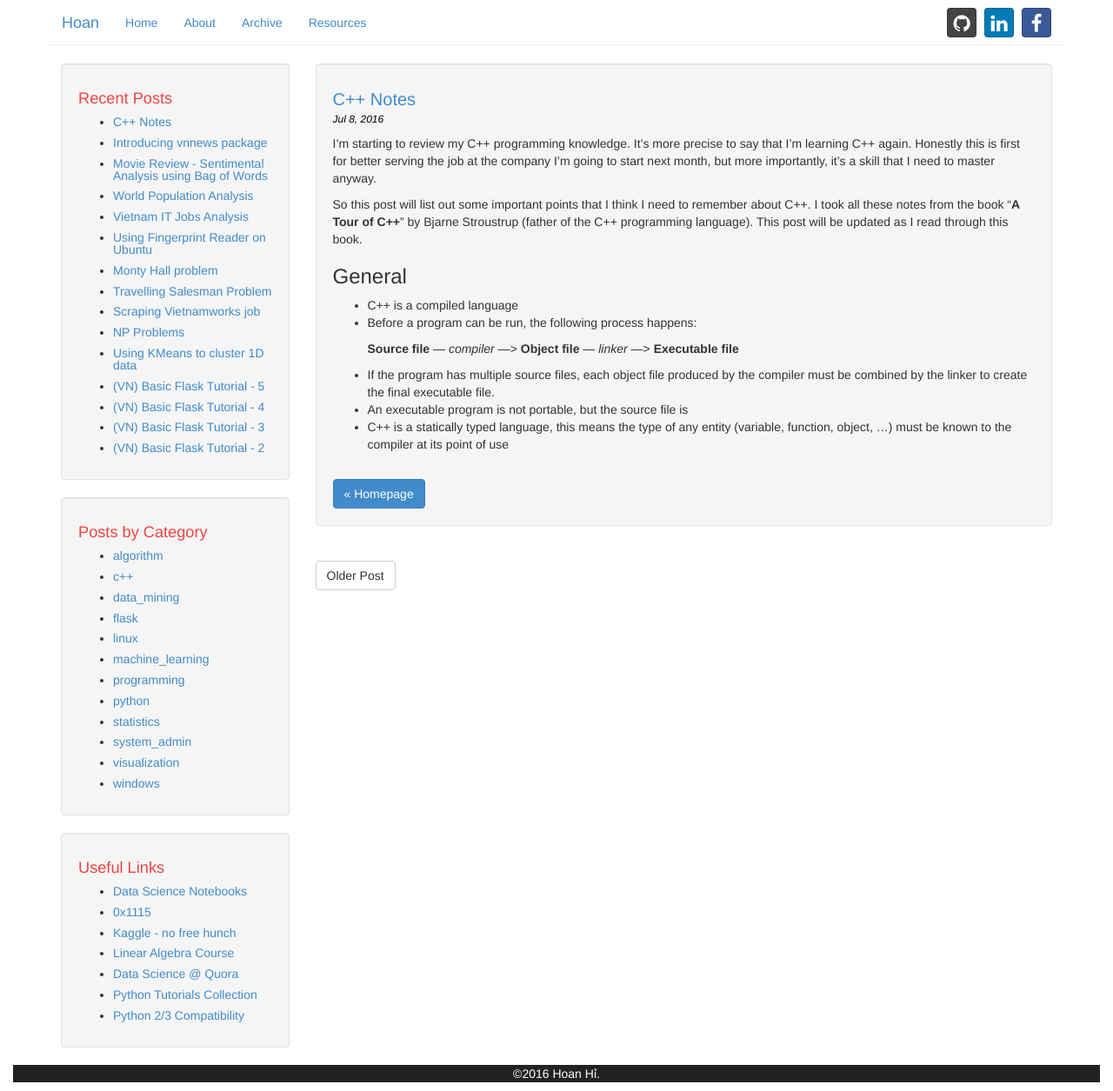
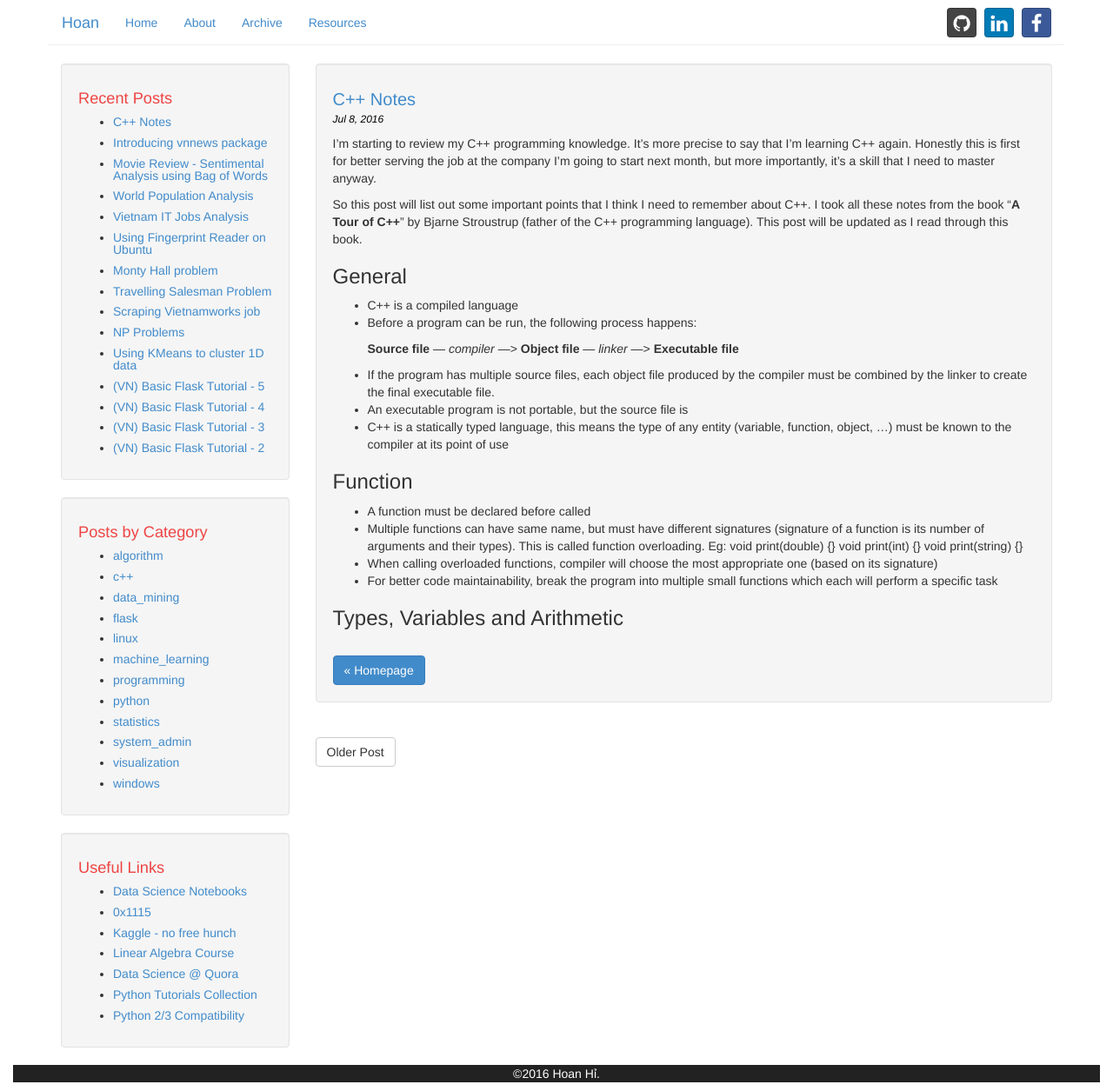
Before and after one commit to hoanvu/hoanvu.github.io, a Jekyll site: the page built from _posts/2016-07-09-c++-notes.md, in a window 1280 px wide. Shown: the whole page at 87% size. Built offline with Jekyll 4.4.1, drawn with Linux system fonts in a browser that asks for light colours.

Commit message:
update c++ notes

```diff
--- a/_posts/2016-07-09-c++-notes.md
+++ b/_posts/2016-07-09-c++-notes.md
@@ -20,3 +20,15 @@ So this post will list out some important points that I think I need to remember
 - If the program has multiple source files, each object file produced by the compiler must be combined by the linker to create the final executable file.
 - An executable program is not portable, but the source file is
 - C++ is a statically typed language, this means the type of any entity (variable, function, object, ...) must be known to the compiler at its point of use
+
+### Function
+
+- A function must be declared before called
+- Multiple functions can have same name, but must have different signatures (signature of a function is its number of arguments and their types). This is called function overloading. Eg:
+    void print(double) {}
+    void print(int) {}
+    void print(string) {}
+- When calling overloaded functions, compiler will choose the most appropriate one (based on its signature)
+- For better code maintainability, break the program into multiple small functions which each will perform a specific task
+
+### Types, Variables and Arithmetic
```
